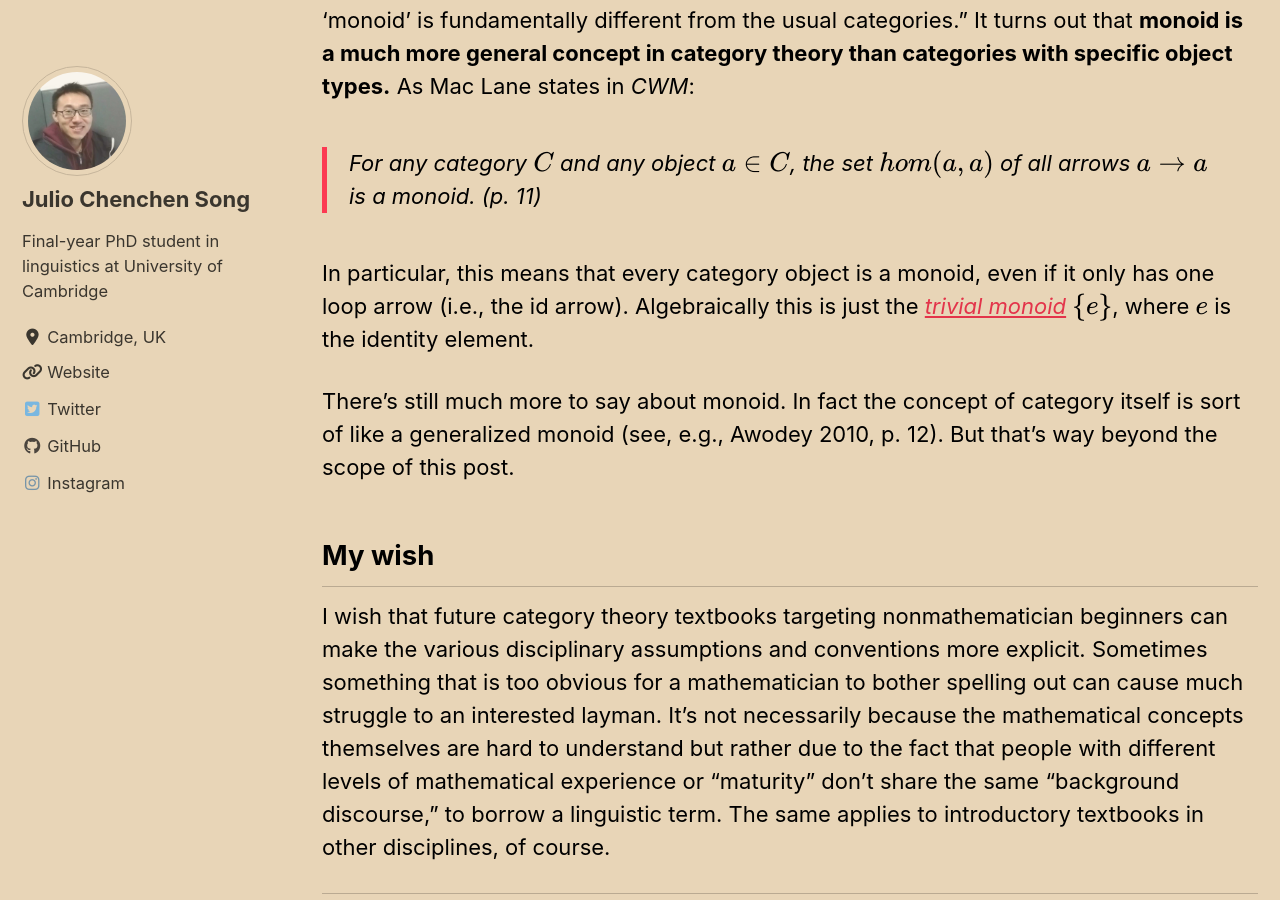
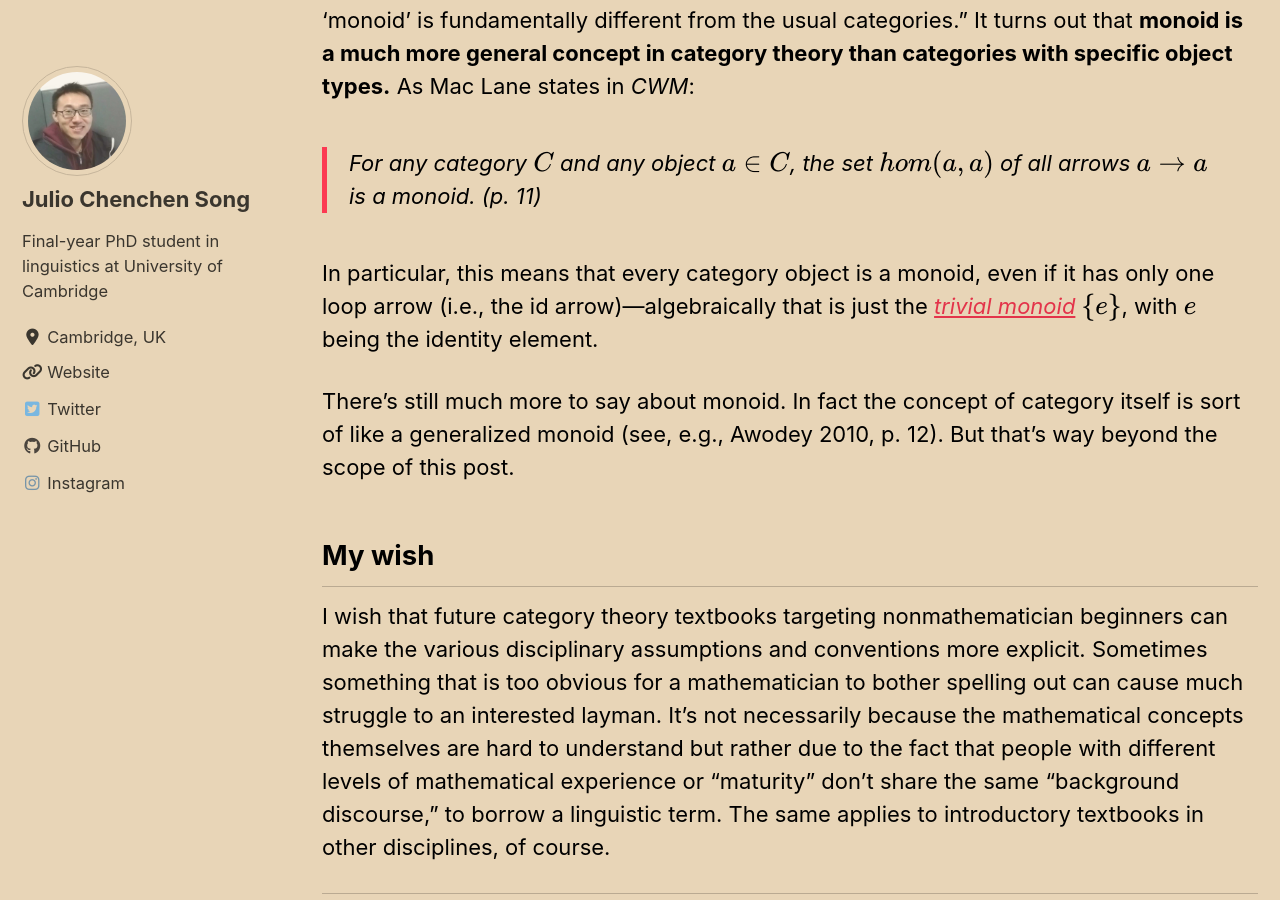
Before and after one commit to juliosong/blog, a Jekyll site: the page built from _posts/2019-08-24-category-theory-notes-4.md, in a window 1280 px wide and 900 px high, scrolled down 8246 px. Built offline with Jekyll 4.4.1, drawn with Linux system fonts in a browser that asks for light colours; cached includes are drawn as plain includes; nearby versions of some CDN libraries; some web fonts are replaced; formulas are drawn with MathJax 3; comment, search, counter and statistics services are not loaded.

Commit message:
adjusted wording near end of ct4

```diff
--- a/_posts/2019-08-24-category-theory-notes-4.md
+++ b/_posts/2019-08-24-category-theory-notes-4.md
@@ -60,7 +60,7 @@ I can't remember when or how I eventually understood the categorical conception
 Besides, an interesting point in my confusion is the realization that "the category termed 'monoid' is fundamentally different from the usual categories." It turns out that **monoid is a much more general concept in category theory than categories with specific object types.** As Mac Lane states in _CWM_:
 >For any category $C$ and any object $a\in C$, the set $hom(a,a)$ of all arrows $a\rightarrow a$ is a monoid. (p.&nbsp;11)
 
-In particular, this means that every category object is a monoid, even if it only has one loop arrow (i.e., the id arrow). Algebraically this is just the [_trivial monoid_](https://en.wikipedia.org/wiki/Trivial_group) $\\{e\\}$, where $e$ is the identity element.
+In particular, this means that every category object is a monoid, even if it has only one loop arrow (i.e., the id arrow)---algebraically that is just the [_trivial monoid_](https://en.wikipedia.org/wiki/Trivial_group) $\\{e\\}$, with $e$ being the identity element.
 
 There's still much more to say about monoid. In fact the concept of category itself is sort of like a generalized monoid (see, e.g., Awodey 2010, p.&nbsp;12). But that's way beyond the scope of this post.
 
```
